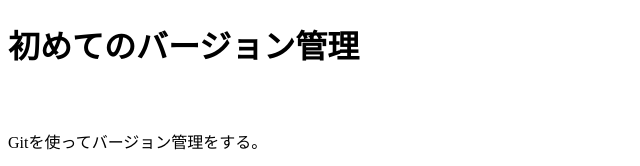
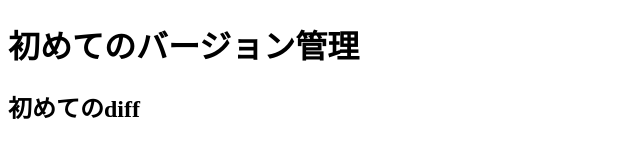
Before and after one commit to rei0101b/first-git, a plain HTML site: page index.html in a window 1280 px wide. Shown: the top 166 px of the page, without its empty margins (0-640 px from the left). Drawn offline with Linux system fonts and the light colour scheme.

Commit message:
This is the diff check

```diff
--- a/index.html
+++ b/index.html
@@ -6,6 +6,7 @@
    </head>
    <body>
        <h1>初めてのバージョン管理</h1>
+       <h2>初めてのdiff</h2>
 　　　　　　　　　　　　　　<p>Gitを使ってバージョン管理をする。</p>
        <img scr="git-logo.png" alt="git logo">
    </body>
```
